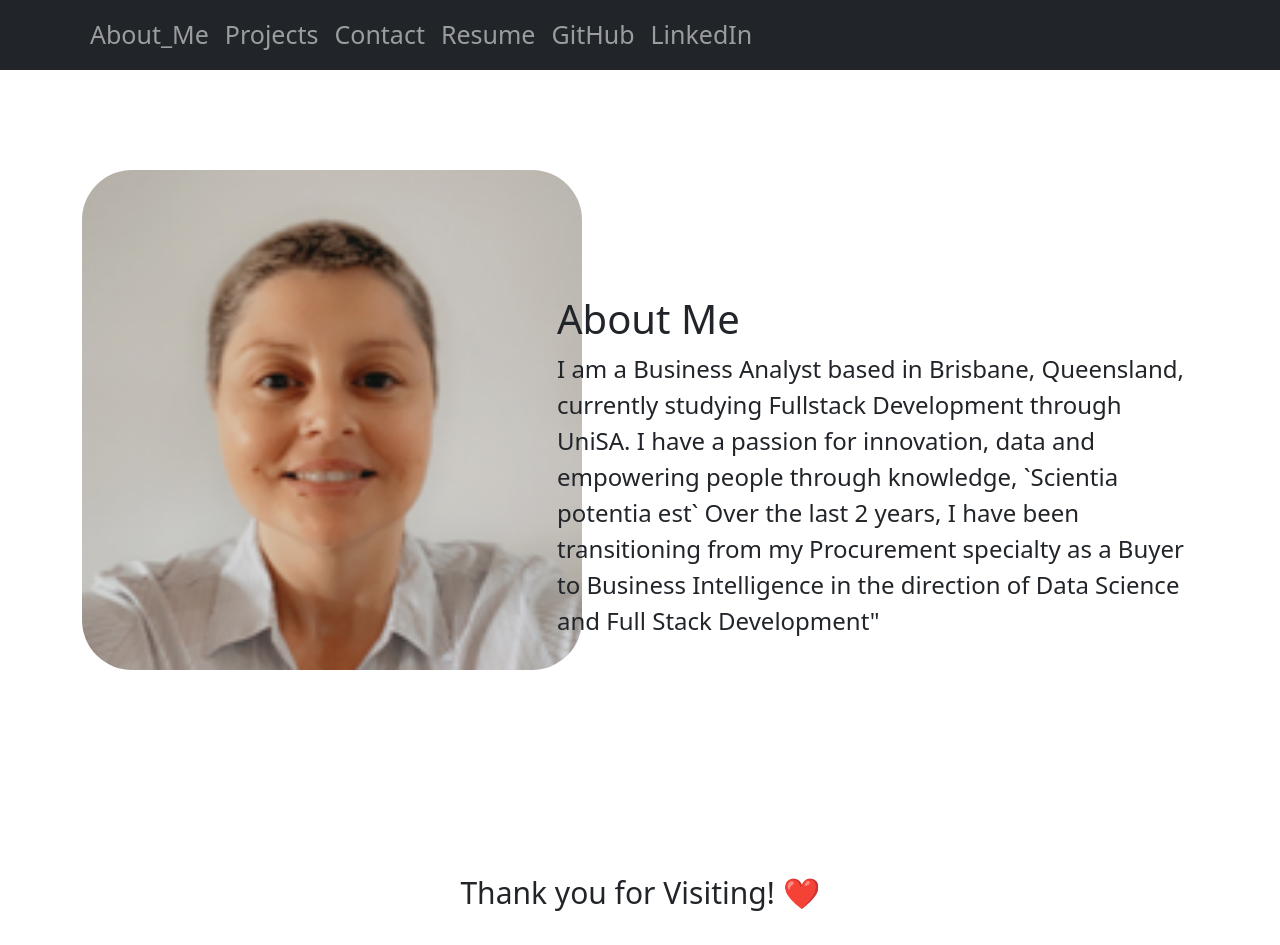
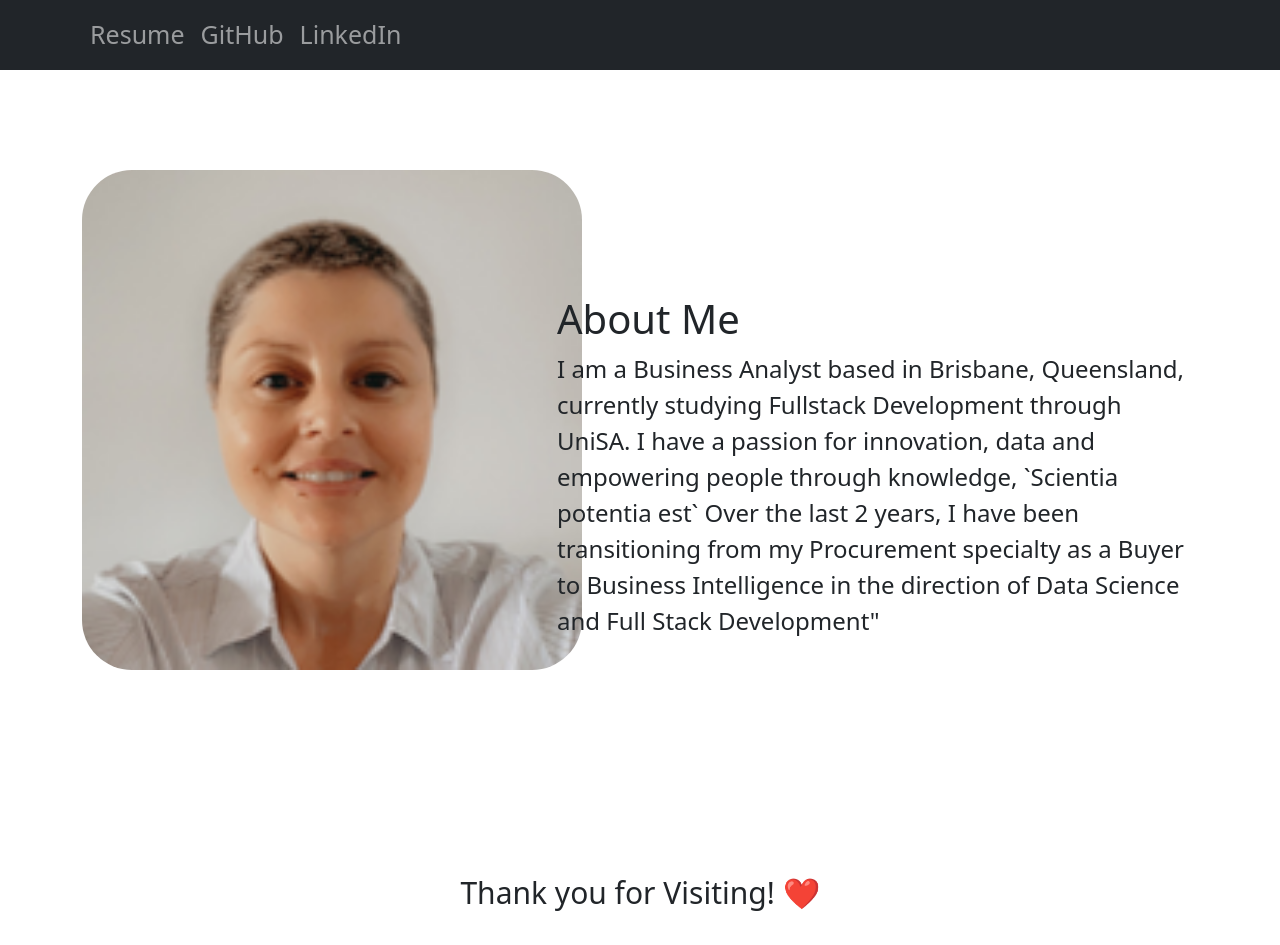
Before and after one commit to caz1502/react-my-portfolio-site, a React (Create React App) app: page / in a window 1280 px wide. Built offline with nearby package versions, Linux system fonts and the light colour scheme.

Commit message:
updating

```diff
--- a/package.json
+++ b/package.json
@@ -13,6 +13,7 @@
     "react": "^17.0.2",
     "react-bootstrap": "^2.1.1",
     "react-dom": "^17.0.2",
+    "react-router-dom": "^5.2.0",
     "react-scripts": "5.0.0",
     "web-vitals": "^2.1.4"
   },
--- a/src/App.js
+++ b/src/App.js
@@ -1,46 +1,26 @@
-import React, { useState } from "react";
+import React from "react";
 import "bootstrap/dist/css/bootstrap.min.css";
 import "@fortawesome/fontawesome-free/css/all.min.css";
 import Navigation from "./components/Navigation";
 import Header from "./components/Header";
-import Projects from "./components/Projects";
 import Footer from "./components/Footer";
-import Contact from "./components/Contact";
+import { BrowserRouter as Router } from "react-router-dom";
 
 function App() {
+  return (
+    <Router>
+      <div>
+        <Navigation></Navigation>
+        <div>
+          <Header></Header>
+        </div>
 
-  const [currentTab, setCurrentTab] = useState("header");
-
-  const renderTab = () => {
-    switch (currentTab) {
-        case "projects":
-        return <Projects />;
-      case "contact":
-        return <Contact />;
-      default:
-        return null;
-    }
-  };
-
-  return (
-    <div>
-      <Navigation>
-
-      </Navigation>
-      <div>
-        <Header currentTab={currentTab} setCurrentTab={setCurrentTab}></Header>
+        <div>
+          <Footer></Footer>
+        </div>
       </div>
-      <div>
-        <main>{renderTab()}</main>
-      </div>
-      <div>
-        <Footer>
-
-        </Footer>
-      </div>
-    </div>
+    </Router>
   );
-
 }
 
 export default App;
--- a/src/components/Navigation.js
+++ b/src/components/Navigation.js
@@ -1,27 +1,19 @@
 import React from "react";
 import { Navbar, Nav, Container } from "react-bootstrap";
 import resume from "../assets/Resume.pdf";
+import { BrowserRouter as Router, Route } from "react-router-dom";
 
-// import "../styles/Footer.css";
-// We use JSX curly braces to evaluate the style object on the JSX tag
 
 function Navigation() {
+
   return (
     <div>
       <Navbar collapseOnSelect expand="lg" bg="dark" variant="dark">
         <Container>
           <Navbar.Toggle aria-controls="responsive-navbar-nav" />
           <Navbar.Collapse id="responsive-navbar-nav">
-            <Nav className="me-auto">
-              <Nav.Link href="#about-me" style={{ fontSize: "25px" }}>
-                About_Me
-              </Nav.Link>
-              <Nav.Link href="#projects" style={{ fontSize: "25px" }}>
-                Projects
-              </Nav.Link>
-              <Nav.Link href="#contact" style={{ fontSize: "25px" }}>
-                Contact
-              </Nav.Link>
+            <Nav >
+
               <Nav.Link
                 href={resume}
                 download="Resume.pdf"
--- a/src/components/Projects.js
+++ b/src/components/Projects.js
@@ -34,7 +34,7 @@ function Projects() {
                   marginRight: "auto",
                   marginTop: "40px",
                   marginBottom: "30px",
-                  borderRadius: "50px",
+
                 }}
               />
               <div className="card-body">
--- a/src/index.js
+++ b/src/index.js
@@ -1,10 +1,10 @@
 import React from 'react';
 import ReactDOM from 'react-dom';
-// import './App.css';
-// import "./scss/custom.scss";
 import App from './App';
 import "bootstrap/dist/css/bootstrap.min.css";
 import "@fortawesome/fontawesome-free/css/all.min.css";
+import { BrowserRouter as Router, Route } from "react-router-dom";
+
 
 
 ReactDOM.render(
```
Also changed, not shown: src/components/Home.js (deleted), 1 other file (tests, documents, lock files or other folders).
